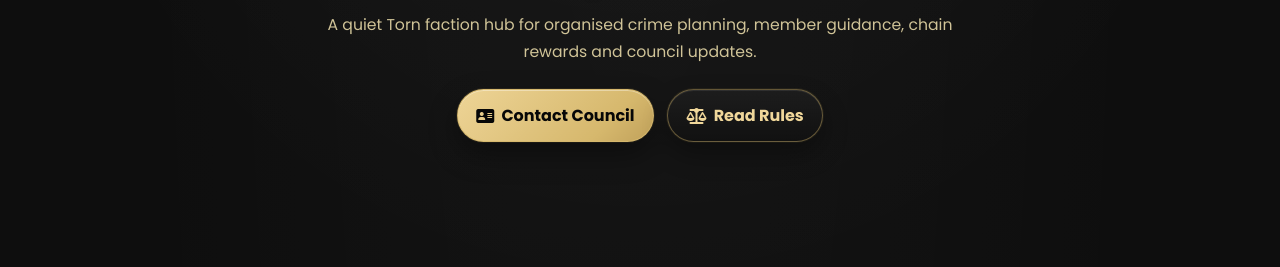
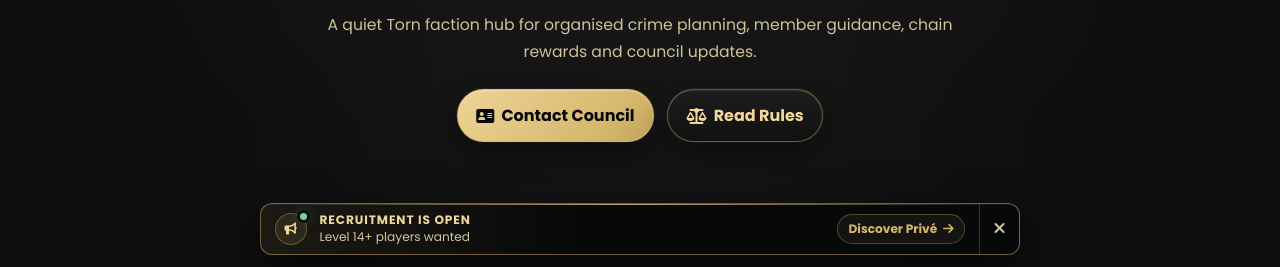
Before and after one commit to Skillerious87/privecartel.io, a website: page index.html in a window 1280 px wide. Shown: the part 533-800 px from the top of the page. Drawn offline with nearby package versions, Linux system fonts and the light colour scheme.

Commit message:
Add files via upload

```diff
--- a/assets/script.js
+++ b/assets/script.js
@@ -29,6 +29,7 @@ document.addEventListener("DOMContentLoaded", () => {
   const yearEl = document.getElementById("year");
   if (yearEl) yearEl.textContent = year;
   enhanceFooter(year);
+  installRecruitmentBanner();
 
   document.querySelectorAll('a[target="_blank"]').forEach((link) => {
     const rel = new Set((link.getAttribute("rel") || "").split(/\s+/).filter(Boolean));
@@ -329,4 +330,38 @@ document.addEventListener("DOMContentLoaded", () => {
       </div>
     `;
   }
+
+  function installRecruitmentBanner() {
+    if (
+      document.body.dataset.hideRecruitmentBanner === "true" ||
+      document.querySelector(".recruitment-banner")
+    ) return;
+
+    const banner = document.createElement("aside");
+    banner.className = "recruitment-banner";
+    banner.setAttribute("aria-label", "Recruitment announcement");
+    banner.innerHTML = `
+      <a class="recruitment-banner-link" href="${siteLink("recruitment.html")}">
+        <span class="recruitment-banner-icon" aria-hidden="true">
+          <i class="fa-solid fa-bullhorn"></i>
+          <span class="recruitment-banner-pulse"></span>
+        </span>
+        <span class="recruitment-banner-copy">
+          <strong>Recruitment is open</strong>
+          <span>Level 14+ players wanted</span>
+        </span>
+        <span class="recruitment-banner-cta">Discover Priv&eacute; <i class="fa-solid fa-arrow-right" aria-hidden="true"></i></span>
+      </a>
+      <button class="recruitment-banner-close" type="button" aria-label="Dismiss recruitment announcement">
+        <i class="fa-solid fa-xmark" aria-hidden="true"></i>
+      </button>
+    `;
+
+    banner.querySelector(".recruitment-banner-close").addEventListener("click", () => {
+      banner.classList.add("is-closing");
+      window.setTimeout(() => banner.remove(), prefersReducedMotion ? 0 : 240);
+    });
+
+    document.body.appendChild(banner);
+  }
 });
--- a/assets/style.css
+++ b/assets/style.css
@@ -1509,3 +1509,126 @@ a:active {
     transition-duration: 0.01ms !important;
   }
 }
+
+/* Slim site-wide recruitment notice */
+.recruitment-banner {
+  position: fixed;
+  z-index: 1100;
+  right: 0.75rem;
+  bottom: 0.75rem;
+  left: 0.75rem;
+  display: flex;
+  align-items: stretch;
+  max-width: 760px;
+  min-height: 52px;
+  margin-inline: auto;
+  overflow: hidden;
+  border: 1px solid rgba(var(--accent-rgb), 0.5);
+  border-radius: 12px;
+  background:
+    linear-gradient(90deg, rgba(var(--accent-rgb), 0.1), transparent 42%),
+    rgba(8, 9, 11, 0.97);
+  box-shadow: 0 16px 45px rgba(0, 0, 0, 0.72), inset 0 1px rgba(255, 255, 255, 0.05);
+  backdrop-filter: blur(16px);
+  animation: recruitment-banner-in 0.45s cubic-bezier(.22,.61,.36,1) both;
+  transition: opacity 0.24s ease, transform 0.24s ease;
+}
+.recruitment-banner::before {
+  content: "";
+  position: absolute;
+  inset: 0 0 auto;
+  height: 1px;
+  background: linear-gradient(90deg, transparent 4%, var(--accent) 48%, transparent 96%);
+  opacity: 0.9;
+}
+@keyframes recruitment-banner-in {
+  from { opacity: 0; transform: translateY(1.25rem); }
+  to { opacity: 1; transform: translateY(0); }
+}
+.recruitment-banner.is-closing {
+  opacity: 0;
+  transform: translateY(1rem);
+}
+.recruitment-banner-link {
+  min-width: 0;
+  flex: 1;
+  display: flex;
+  align-items: center;
+  gap: 0.8rem;
+  padding: 0.5rem 0.85rem;
+  color: var(--text-1);
+  text-decoration: none;
+  font-size: 0.76rem;
+  line-height: 1.2;
+  transition: background 0.2s ease;
+}
+.recruitment-banner-link:hover {
+  color: var(--text-1);
+  text-decoration: none;
+  background: rgba(255, 255, 255, 0.035);
+}
+.recruitment-banner-icon {
+  position: relative;
+  width: 32px;
+  height: 32px;
+  flex: 0 0 32px;
+  display: grid;
+  place-items: center;
+  border: 1px solid rgba(var(--accent-rgb), 0.35);
+  border-radius: 50%;
+  background: rgba(var(--accent-rgb), 0.1);
+  color: var(--accent-light);
+}
+.recruitment-banner-copy {
+  display: grid;
+  gap: 0.12rem;
+  min-width: 0;
+}
+.recruitment-banner-copy strong {
+  color: var(--accent-light);
+  letter-spacing: 0.075em;
+  text-transform: uppercase;
+}
+.recruitment-banner-copy > span {
+  color: var(--text-2);
+  white-space: nowrap;
+}
+.recruitment-banner-pulse {
+  position: absolute;
+  top: -1px;
+  right: -1px;
+  width: 7px;
+  height: 7px;
+  border-radius: 50%;
+  background: #6fd699;
+  box-shadow: 0 0 0 3px #090b0e, 0 0 10px rgba(111, 214, 153, 0.65);
+}
+.recruitment-banner-cta {
+  margin-left: auto;
+  padding: 0.42rem 0.68rem;
+  border: 1px solid rgba(var(--accent-rgb), 0.32);
+  border-radius: 999px;
+  background: rgba(var(--accent-rgb), 0.07);
+  color: var(--accent);
+  font-weight: 700;
+  white-space: nowrap;
+}
+.recruitment-banner-cta i { margin-left: 0.2rem; }
+.recruitment-banner-close {
+  width: 40px;
+  flex: 0 0 40px;
+  border: 0;
+  border-left: 1px solid rgba(var(--accent-rgb), 0.24);
+  background: transparent;
+  color: var(--text-2);
+  cursor: pointer;
+}
+.recruitment-banner-close:hover { background: rgba(255, 255, 255, 0.06); color: #fff; }
+
+@media (max-width: 560px) {
+  .recruitment-banner { right: 0.5rem; bottom: 0.5rem; left: 0.5rem; }
+  .recruitment-banner-link { gap: 0.6rem; padding-inline: 0.65rem; }
+  .recruitment-banner-copy > span { display: none; }
+  .recruitment-banner-cta { padding: 0.38rem 0.55rem; font-size: 0; }
+  .recruitment-banner-cta i { margin: 0; font-size: 0.76rem; }
+}
```
